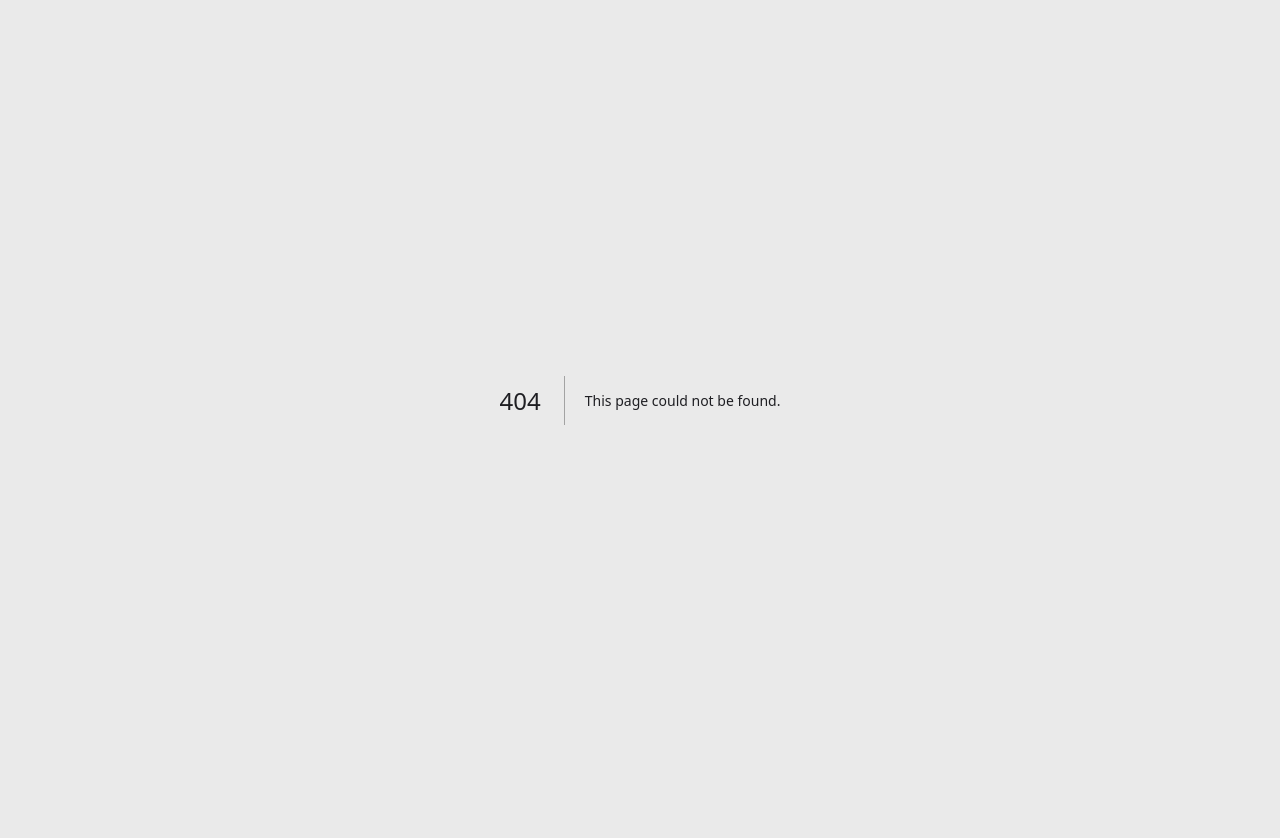
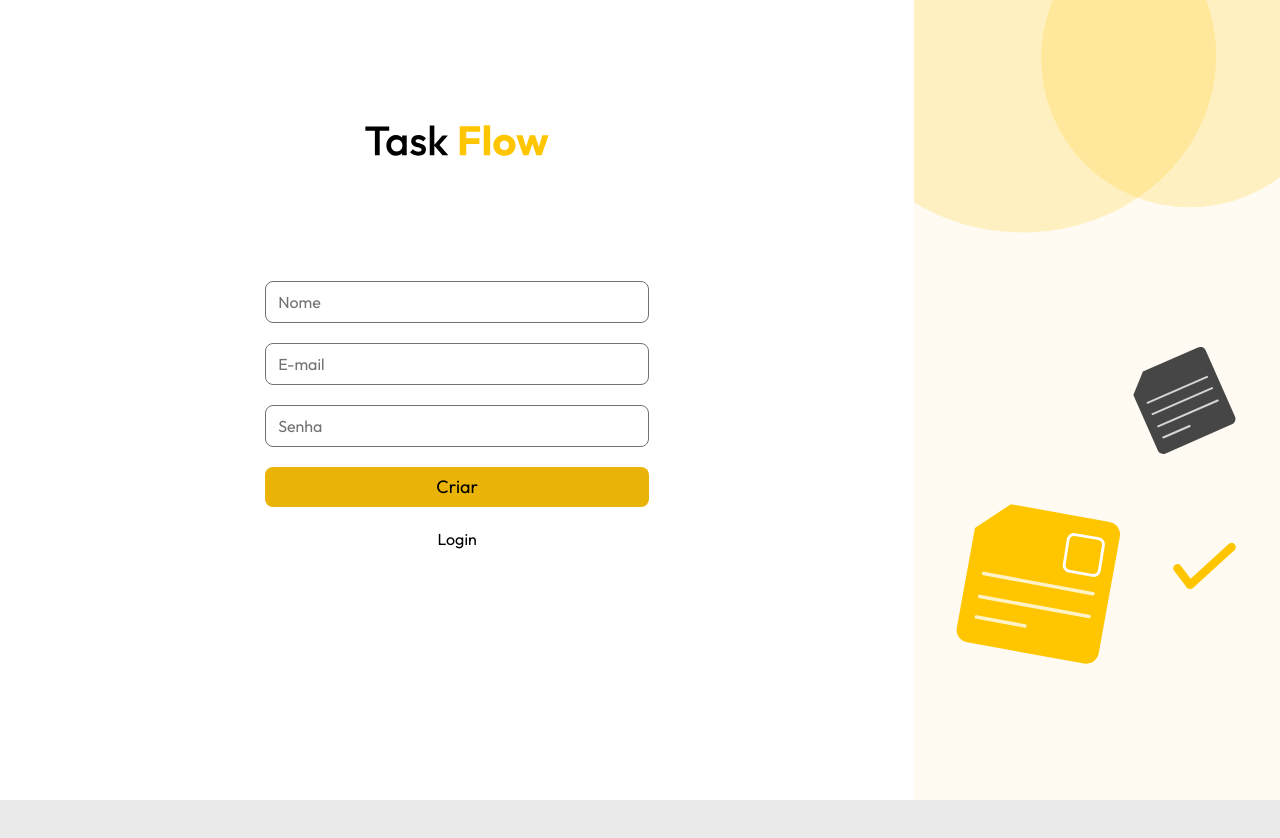
Before and after one commit to samuelsilvati/task-flow, a Next.js app: page /login/signup in a window 1280 px wide. Before the commit this address had no page. Shown: the top 838 px of the page. Built offline with nearby package versions, Linux system fonts and the light colour scheme; no server answers.

Commit message:
feat: create signup form

```diff
--- a/src/app/signup/page.tsx
+++ b/src/app/components/SignupForm.tsx
@@ -8,6 +8,7 @@ import { zodResolver } from '@hookform/resolvers/zod'
 import { useState } from 'react'
 import Loading from '../components/Loading'
 import toast from '../components/Toast'
+import Button from './Button'
 
 const createUserformSchema = z.object({
   name: z.string().nonempty('Nome obrigatório'),
@@ -17,7 +18,7 @@ const createUserformSchema = z.object({
 
 type CreateUserFormData = z.infer<typeof createUserformSchema>
 
-export default function Signup() {
+export default function SignupForm() {
   const [isLoading, setIsLoading] = useState(false)
   const router = useRouter()
   const {
@@ -41,8 +42,6 @@ export default function Signup() {
       })
   }
   return (
-    <div className="flex h-screen w-full flex-col items-center justify-center">
-      <h1 className="pb-2 text-xl">Sign Up</h1>
       <form
         onSubmit={handleSubmit(createUser)}
         className="flex w-full max-w-xs flex-col gap-5 text-gray-800 md:max-w-sm"
@@ -51,7 +50,7 @@ export default function Signup() {
           <input
             type="text"
             placeholder="Nome"
-            className="relative block w-full placeholder-gray-300"
+            className="relative block w-full border-gray-300 rounded-lg placeholder-gray-300"
             {...register('name')}
           />
           {errors.name && (
@@ -66,7 +65,7 @@ export default function Signup() {
             type="email"
             placeholder="E-mail"
             {...register('email')}
-            className="relative block w-full"
+            className="relative block w-full border-gray-300 rounded-lg placeholder-gray-300"
           />
           {errors.email && (
             <span className="absolute text-sm text-red-300">
@@ -79,7 +78,7 @@ export default function Signup() {
             type="password"
             placeholder="Senha"
             {...register('password')}
-            className="relative block w-full"
+            className="relative block w-full border-gray-300 rounded-lg placeholder-gray-300"
           />
           {errors.password && (
             <span className="absolute text-sm text-red-300">
@@ -87,20 +86,14 @@ export default function Signup() {
             </span>
           )}
         </div>
-        {!isLoading ? (
-          <button type="submit" className="h-10 border text-gray-100">
-            Sign Up
-          </button>
-        ) : (
-          <div className="h-10 border text-center text-gray-100">
-            <Loading />
-          </div>
-        )}
 
-        <Link href="/signin" className="text-gray-300 underline">
+        <Button loading={isLoading}>
+          Criar
+        </Button>
+
+        <Link href="/login" className="text-black text-center">
           Login
         </Link>
       </form>
-    </div>
   )
 }
--- /dev/null
+++ b/src/app/login/signup/page.tsx
@@ -0,0 +1,5 @@
+import SignupForm from "@/app/components/SignupForm";
+
+export default function SignUp () {
+  return <><SignupForm /></>
+}
```
